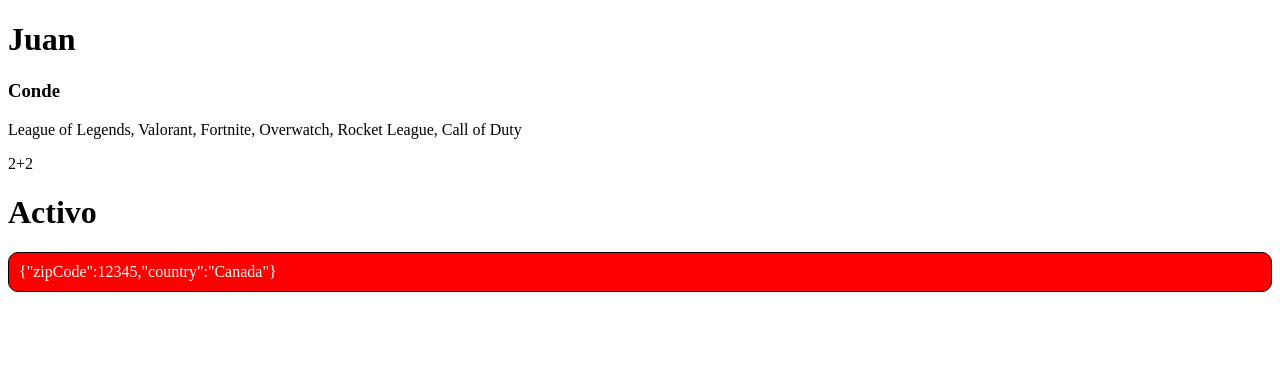
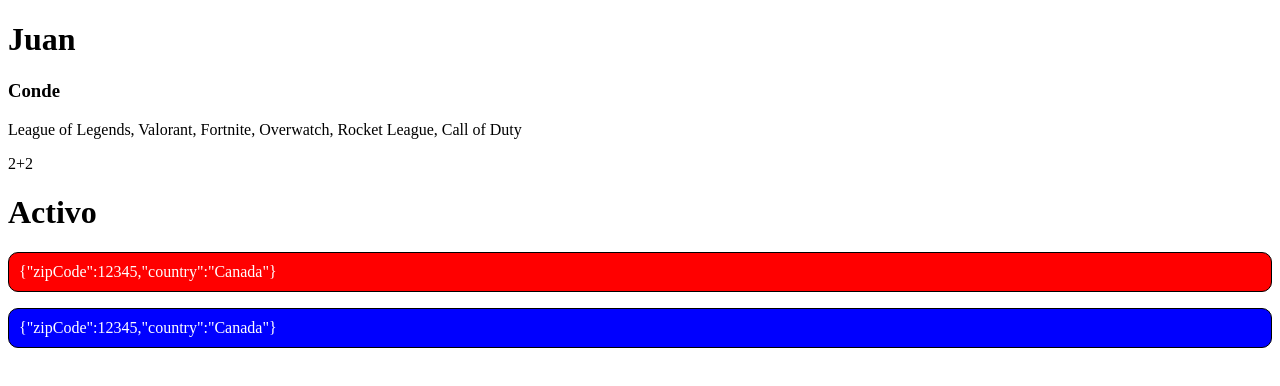
Before and after one commit to jcconde/react-first-steps, a React (Vite) app: page / in a window 1280 px wide. Shown: the top 386 px of the page. Built offline with nearby package versions, Linux system fonts and the light colour scheme.

Commit message:
Add static styled paragraph to MyAwesomeApp using CSSProperties

```diff
--- a/src/MyAwesomeApp.tsx
+++ b/src/MyAwesomeApp.tsx
@@ -1,3 +1,5 @@
+import type { CSSProperties } from "react";
+
 const firstname = 'Juan';
 const lastName = 'Conde';
 
@@ -8,6 +10,14 @@
   zipCode: 12345,
   country: 'Canada'
 }
+
+const myStyles: CSSProperties = {
+  backgroundColor: 'blue',
+  color: 'white',
+  padding: '10px',
+  borderRadius: 10,
+  border: '1px solid black'
+};
 
 export function MyAwesomeApp() {
   return (
@@ -26,6 +36,8 @@
         borderRadius: isActive ? 10 : 20,
         border: '1px solid black'
       }}>{JSON.stringify(address)}</p>
+
+      <p style={myStyles}>{JSON.stringify(address)}</p>
     </>
   );
 }
```
